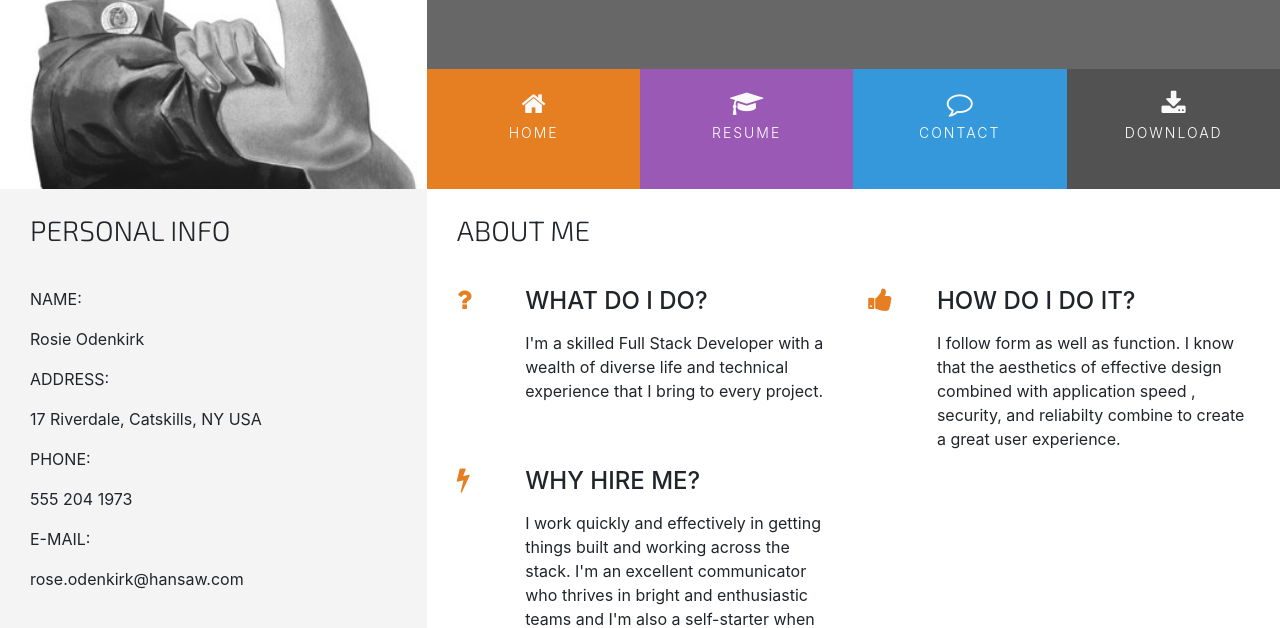
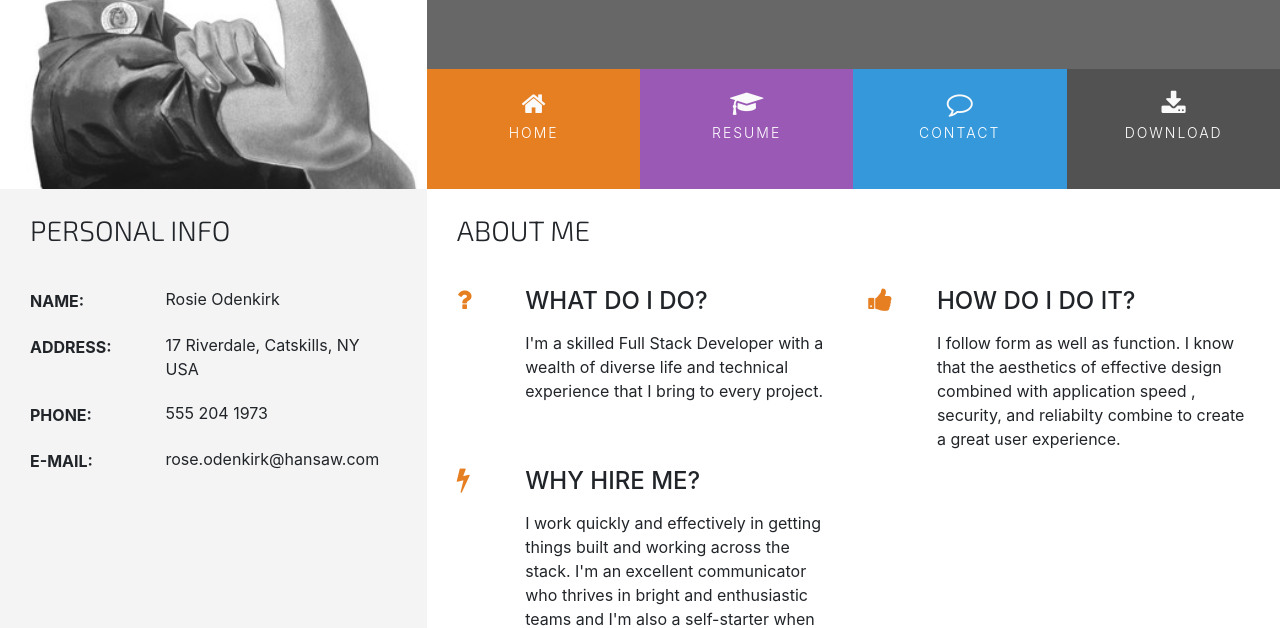
Before and after one commit to CI-Duncan/Resume_Project, a plain HTML site: page index.html in a window 1280 px wide. Shown: the part 180-808 px from the top of the page. Drawn offline with nearby package versions, Linux system fonts and the light colour scheme.

Commit message:
Personal Info Final Styling

```diff
--- a/assets/css/style.css
+++ b/assets/css/style.css
@@ -220,3 +220,35 @@ footer {
     margin-bottom: 15px;
 
 }
+
+/* ---------- Personal Info ---------- */
+.personal-info-item {
+    margin-bottom: 20px;
+    display: block;
+    clear: both;
+}
+
+.personal-info-item .key, .personal-info-item .value {
+    padding-right: 8px;
+    display: inline-block;
+}
+
+.personal-info-item .key p, .personal-info-item .value p {
+    margin: 0;
+}
+
+.personal-info-item .key {
+    width: 30%;
+    margin-right: 21px;
+    padding-top: 2px;
+    vertical-align: top;
+}
+
+.personal-info-item .key p {
+    font-weight: 700;
+}
+
+.personal-info-item .value {
+    position: relative;
+    width: 60%;
+}
```
